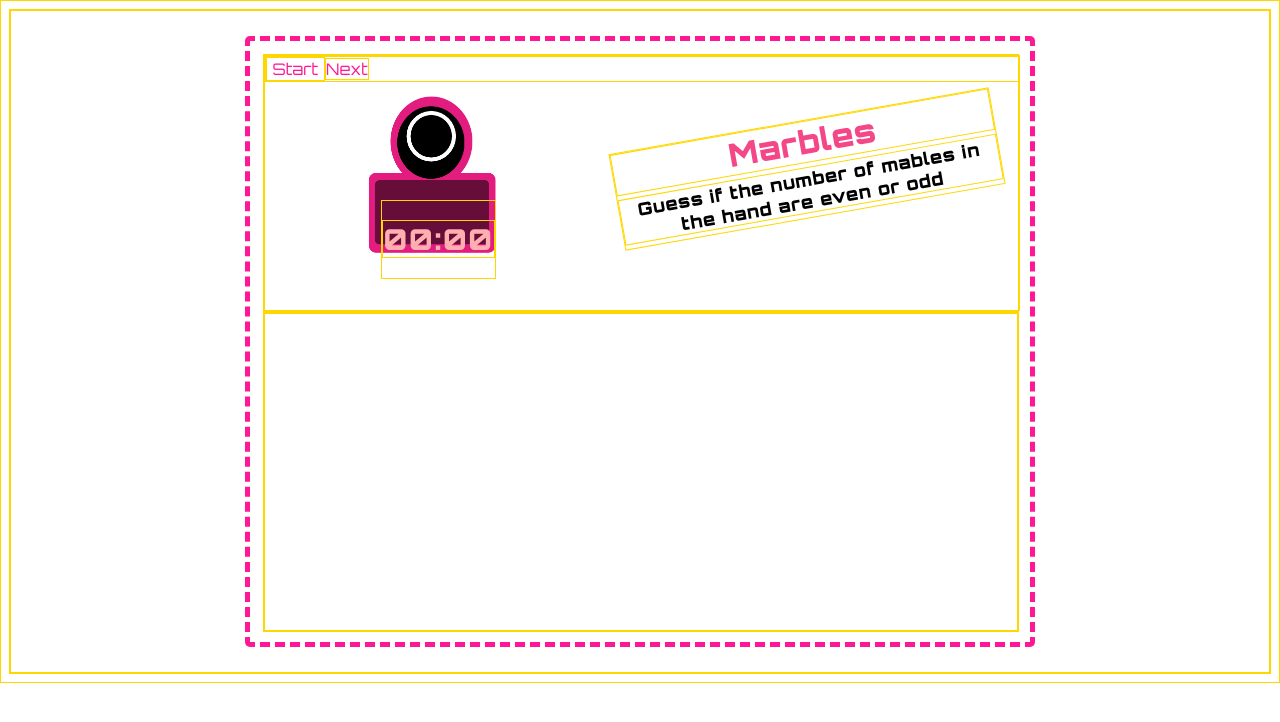
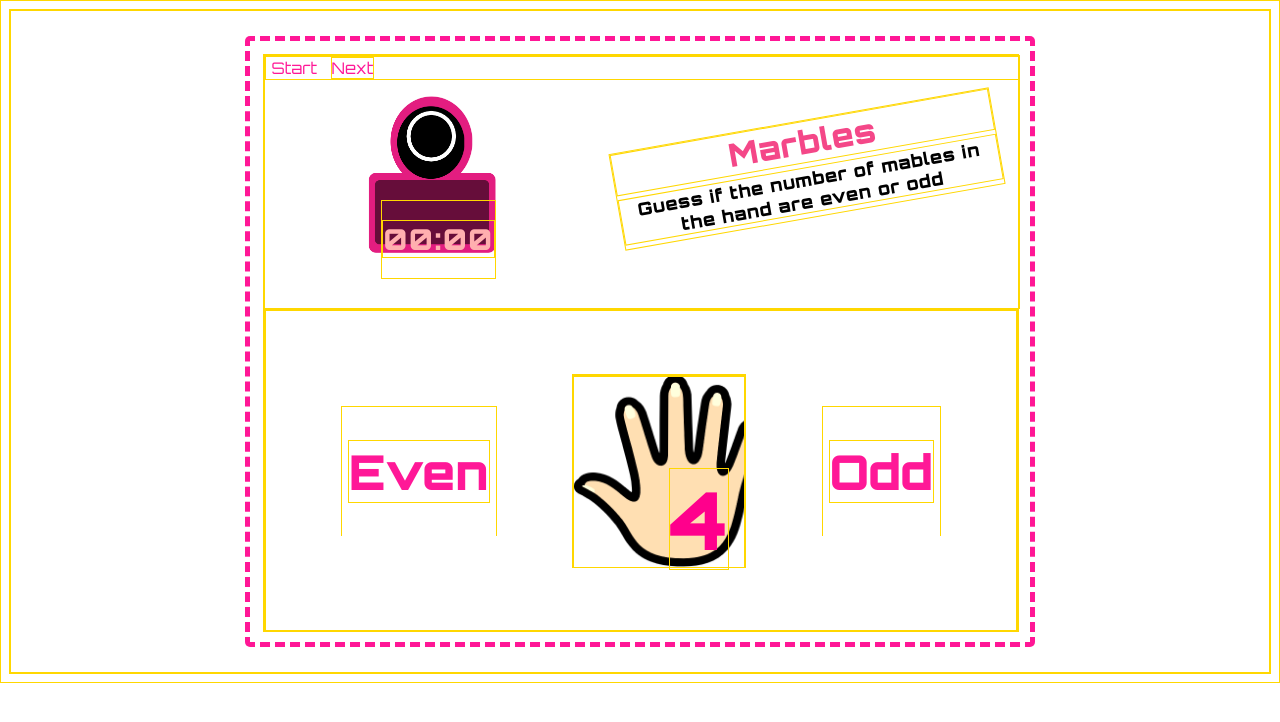
Before and after one commit to anniezoyinlee/GA-Final-SquidGame, a React (Create React App) app: page /game/marbles in a window 1280 px wide. Shown: the top 722 px of the page. Built offline with nearby package versions, Linux system fonts and the light colour scheme.

Commit message:
pesudo code for marbles game

```diff
--- a/src/App.css
+++ b/src/App.css
@@ -12,8 +12,10 @@ img {
 
 button {
   background-color: white;
+  border: 0;
   color:rgba(255, 0, 140, 0.905);
   font-size: 1em;
+  margin-right: 1%;
 }
 
 button:hover {
--- a/src/components/Game/Marbles/Marbles.css
+++ b/src/components/Game/Marbles/Marbles.css
@@ -0,0 +1,47 @@
+/* Marbles */
+* {
+  border: gold 1px solid;
+}
+
+.marbles {
+  position: relative;
+  display: flex;
+  flex-direction: row;
+  align-items: center;
+  justify-content: center;
+  height: 25vw;
+}
+
+.evenBtn,
+.oddBtn {
+  height: 10vw;
+  font-size: 1.5em;
+  margin: 10%;
+}
+
+.hand {
+  height: 60%;
+  width: 60%;
+  text-align: center;
+  position: relative;
+  display: flex;
+  align-items: center;
+  justify-content: center;
+}
+
+.handImg {
+  background-image: url('../../../images/hand.png');
+  background-size: auto 100%;
+  background-repeat: no-repeat;
+  height: 100%;
+  width: 100%;
+}
+
+h1.questionMark,
+h1.marbleAmount {
+  color: rgb(255, 0, 140);
+  font-size: 5em;
+  position: absolute;
+  left: 1.2em;
+  top: 0.5em;
+}
--- a/src/components/Game/Marbles/Marbles.js
+++ b/src/components/Game/Marbles/Marbles.js
@@ -7,9 +7,28 @@ function Marbles() {
 
   return (
     <div className="marbles">
-
+      <div className='evenBtn'>
+        <button><h1>Even</h1></button>
+      </div>
+      <div className='hand'>
+        <div className='handImg'>
+          <div className='inHand'>
+            { Math.floor(1 + Math.random() * 9) % 2 === 0
+              ? <h1 className='questionMark'>?</h1>
+              : <h1 className='marbleAmount'>{ Math.floor(1 + Math.random() * 9) }</h1>
+            }
+          </div>
+        </div>
+      </div>
+      <div className='oddBtn'>
+        <button><h1>Odd</h1></button>
+      </div>
     </div>
   );
 }
 
 export default Marbles;
+
+// have a random number in enemy's hand
+// if the number is even and player click on even, player win. player click on odd, player lose
+// if the number is odd and player click on even, player lose. player click on even, player win
--- a/src/components/Game/ToW/Tow.css
+++ b/src/components/Game/ToW/Tow.css
@@ -1,7 +1,4 @@
 /* Tog of War */
-* {
-  border: 1px gold solid
-}
 .tow {
   position: relative;
   height: 25vw;
```
Also changed, not shown: src/images/hand.png (added).
